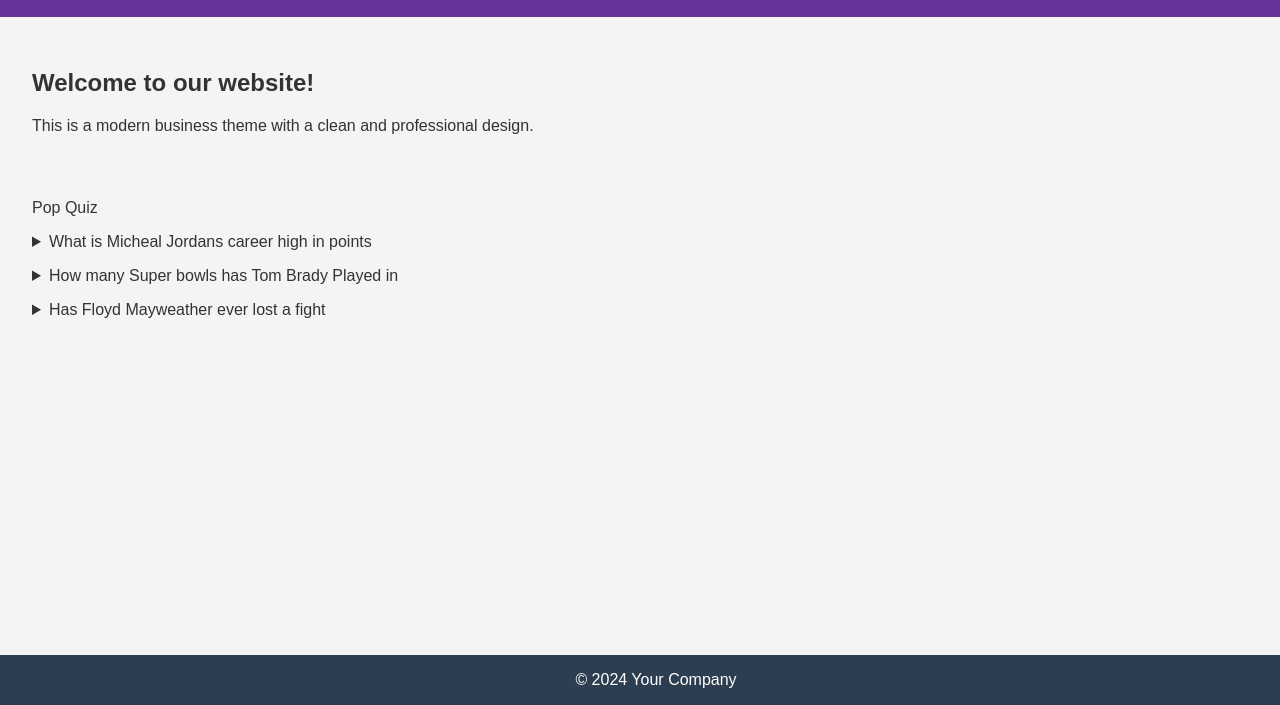
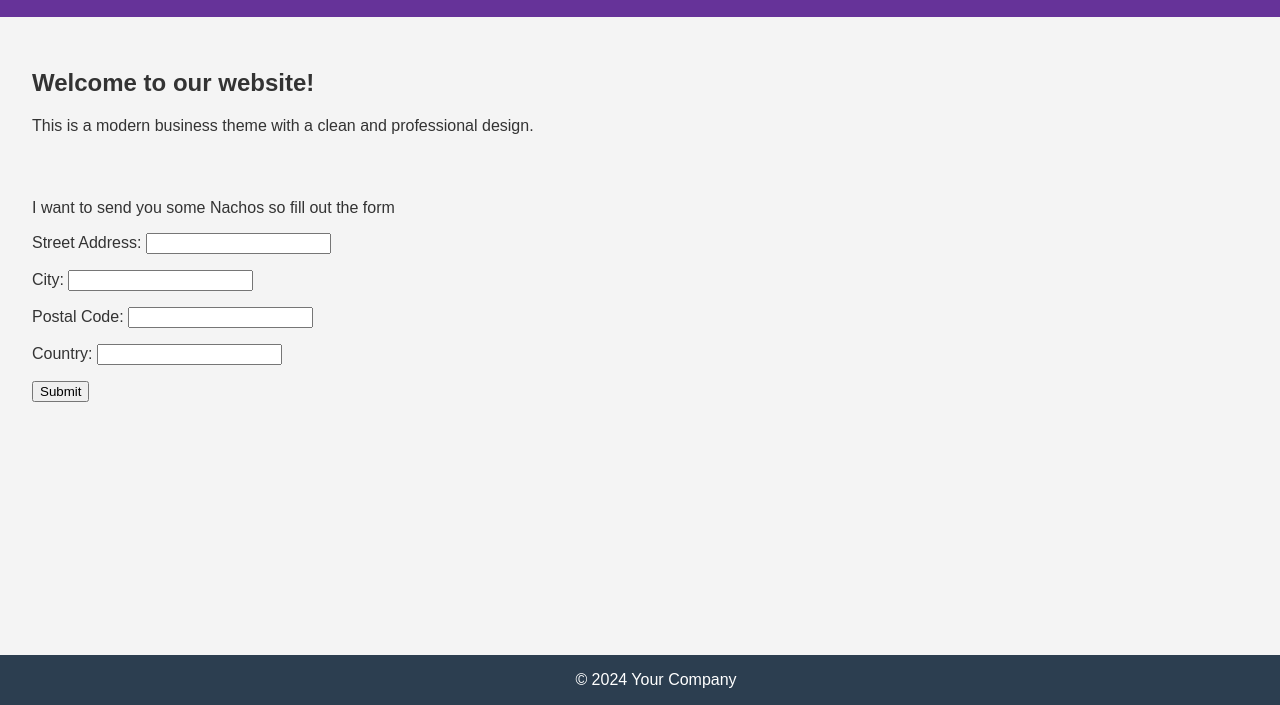
Before and after one commit to ITbrandon/Assignment-1, a plain HTML site: page index.html in a window 1280 px wide. Shown: the part 95-800 px from the top of the page. Drawn offline with Linux system fonts and the light colour scheme.

Commit message:
index.html but you can order nachos by filling out a form

```diff
--- a/index.html
+++ b/index.html
@@ -50,28 +50,32 @@
     </section>
     <main>
 
+      <p>I want to send you some Nachos so fill out the form</p>
 
-      <p>Pop Quiz</p>
+      <form action="/submit-form" method="post">
         <p>
-        <details>
-        <summary>What is Micheal Jordans career high in points</summary>
-        <p>69</p>
-      </details>
+          <label for="streetAddress">Street Address:</label>
+        <input type="text" id="streetAddress" name="streetAddress" required></input>
+        </p>
+
+
+        <p>
+          <label for="city">City:</label>
+        <input type="text" id="city" name="city" required>
         </p>
 
         <p>
-      <details>
-        <summary>How many Super bowls has Tom Brady Played in</summary>
-        <p>10</p>
-      </details>
+          <label for="zipCode">Postal Code:</label>
+        <input type="text" id="zipCode" name="zipCode" required>
         </p>
 
         <p>
-      <details>
-        <summary>Has Floyd Mayweather ever lost a fight</summary>
-        <p>No</p>
-      </details>
+          <label for="country">Country:</label>
+        <input type="text" id="country" name="country" required>
         </p>
+
+        <input type="submit" value="Submit">
+      </form>
 
     </main>
     <footer>
```
Lines whose indentation alone changed are shown as unchanged.
